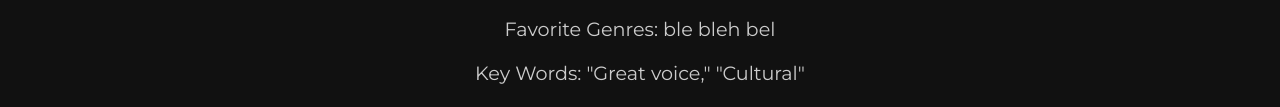
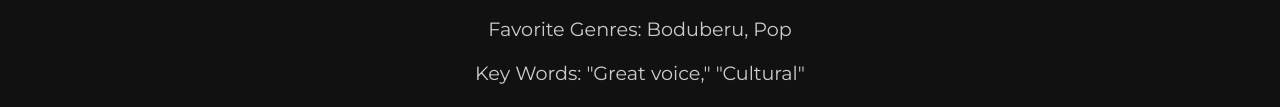
Before and after one commit to SurpriseGang/Surprise_Gang, a plain HTML site: page joagu.html in a window 1280 px wide. Shown: the part 507-614 px from the top of the page. Drawn offline with Linux system fonts and the light colour scheme.

Commit message:
Update joagu.html

```diff
--- a/joagu.html
+++ b/joagu.html
@@ -18,7 +18,7 @@
     <section class="member-bio">
         <h2>About Joagu</h2>
         <p>Joagu is the voice of Surprise Gang, known for his powerful and emotive performances. His ability to connect with the audience through his lyrics and melodies has made him a standout artist. With influences from R&B and Hip-Hop, Joagu's vocals are an integral part of the group's sound.</p>
-        <p>Favorite Genres: ble bleh bel</p>
+        <p>Favorite Genres: Boduberu, Pop</p>
         <p>Key Words: "Great voice," "Cultural"</p>
     </section>
     <footer>
```
